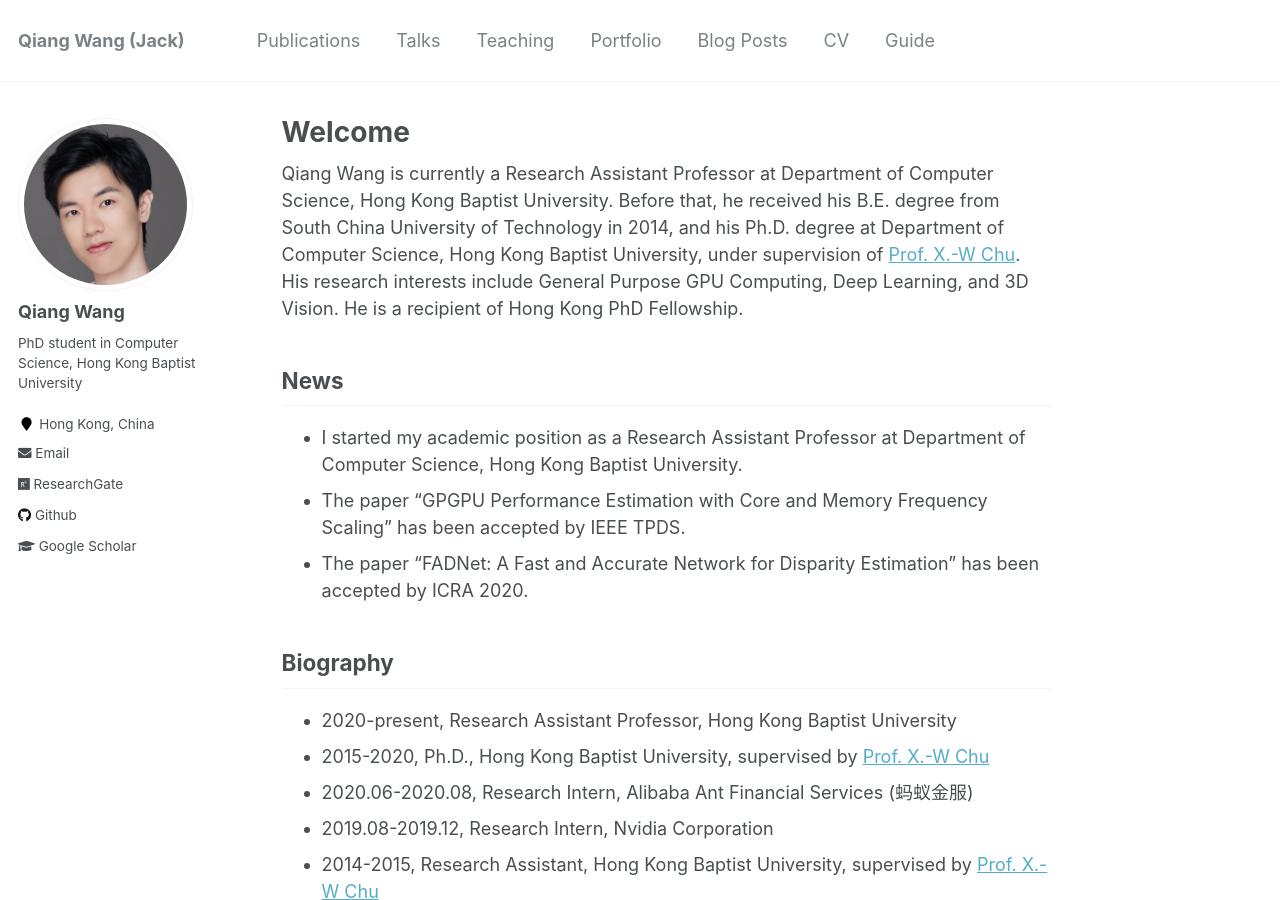
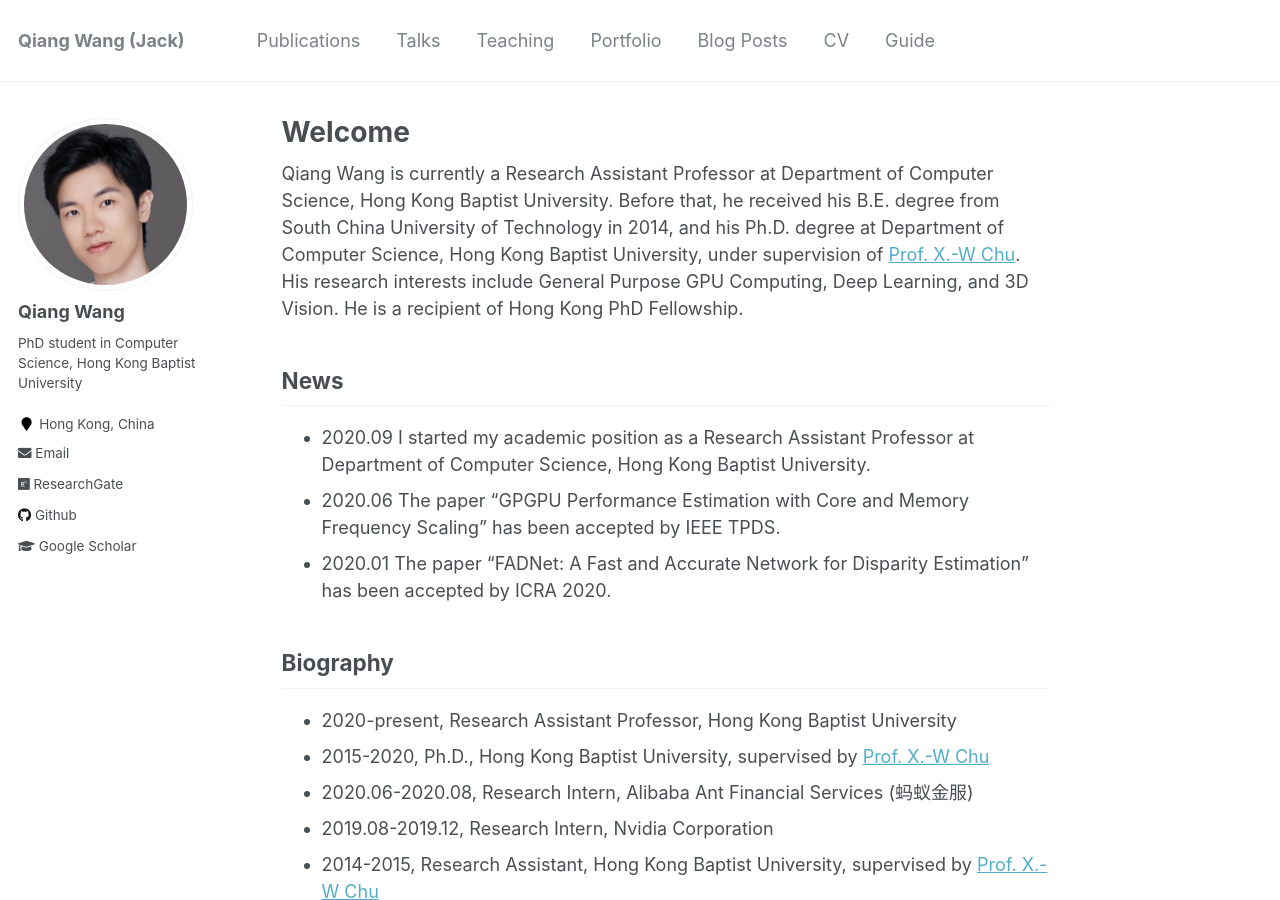
Before and after one commit to blackjack2015/blackjack2015.github.io, a Jekyll site: the page built from _pages/about.md, in a window 1280 px wide and 900 px high. Built offline with Jekyll 4.4.1, drawn with Linux system fonts in a browser that asks for light colours.

Commit message:
Update about.md

```diff
--- a/_pages/about.md
+++ b/_pages/about.md
@@ -12,9 +12,9 @@ redirect_from:
 Qiang Wang is currently a Research Assistant Professor at Department of Computer Science, Hong Kong Baptist University. Before that, he received his B.E. degree from South China University of Technology in 2014, and his Ph.D. degree at Department of Computer Science, Hong Kong Baptist University, under supervision of [Prof. X.-W Chu](https://www.comp.hkbu.edu.hk/~chxw/). His research interests include General Purpose GPU Computing, Deep Learning, and 3D Vision. He is a recipient of Hong Kong PhD Fellowship.
 
 ## News
-+ I started my academic position as a Research Assistant Professor at Department of Computer Science, Hong Kong Baptist University.
-+ The paper "GPGPU Performance Estimation with Core and Memory Frequency Scaling" has been accepted by IEEE TPDS.
-+ The paper "FADNet: A Fast and Accurate Network for Disparity Estimation" has been accepted by ICRA 2020.
++ 2020.09 I started my academic position as a Research Assistant Professor at Department of Computer Science, Hong Kong Baptist University.
++ 2020.06 The paper "GPGPU Performance Estimation with Core and Memory Frequency Scaling" has been accepted by IEEE TPDS.
++ 2020.01 The paper "FADNet: A Fast and Accurate Network for Disparity Estimation" has been accepted by ICRA 2020.
 
 ## Biography
 + 2020-present, Research Assistant Professor, Hong Kong Baptist University
```
